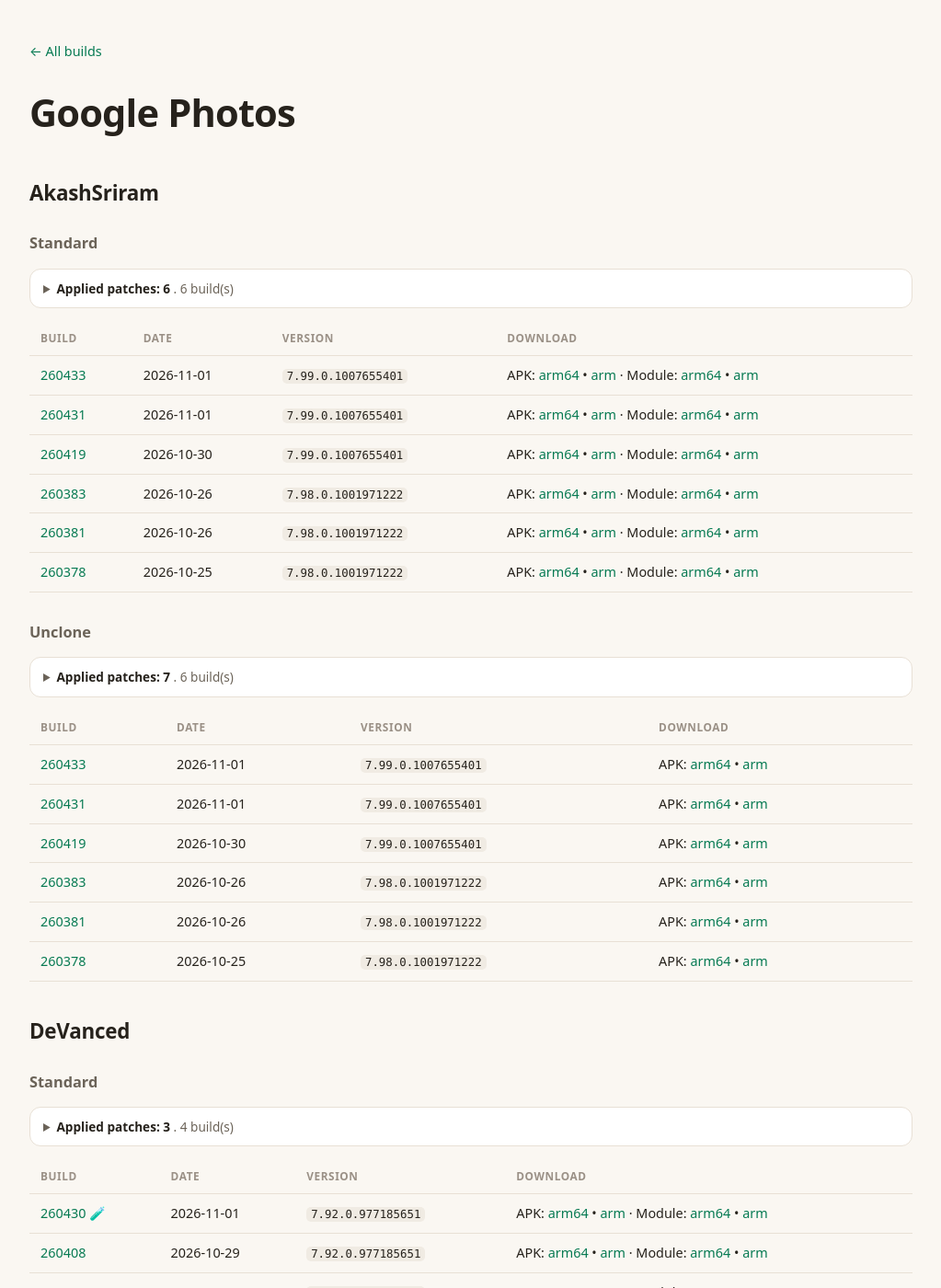
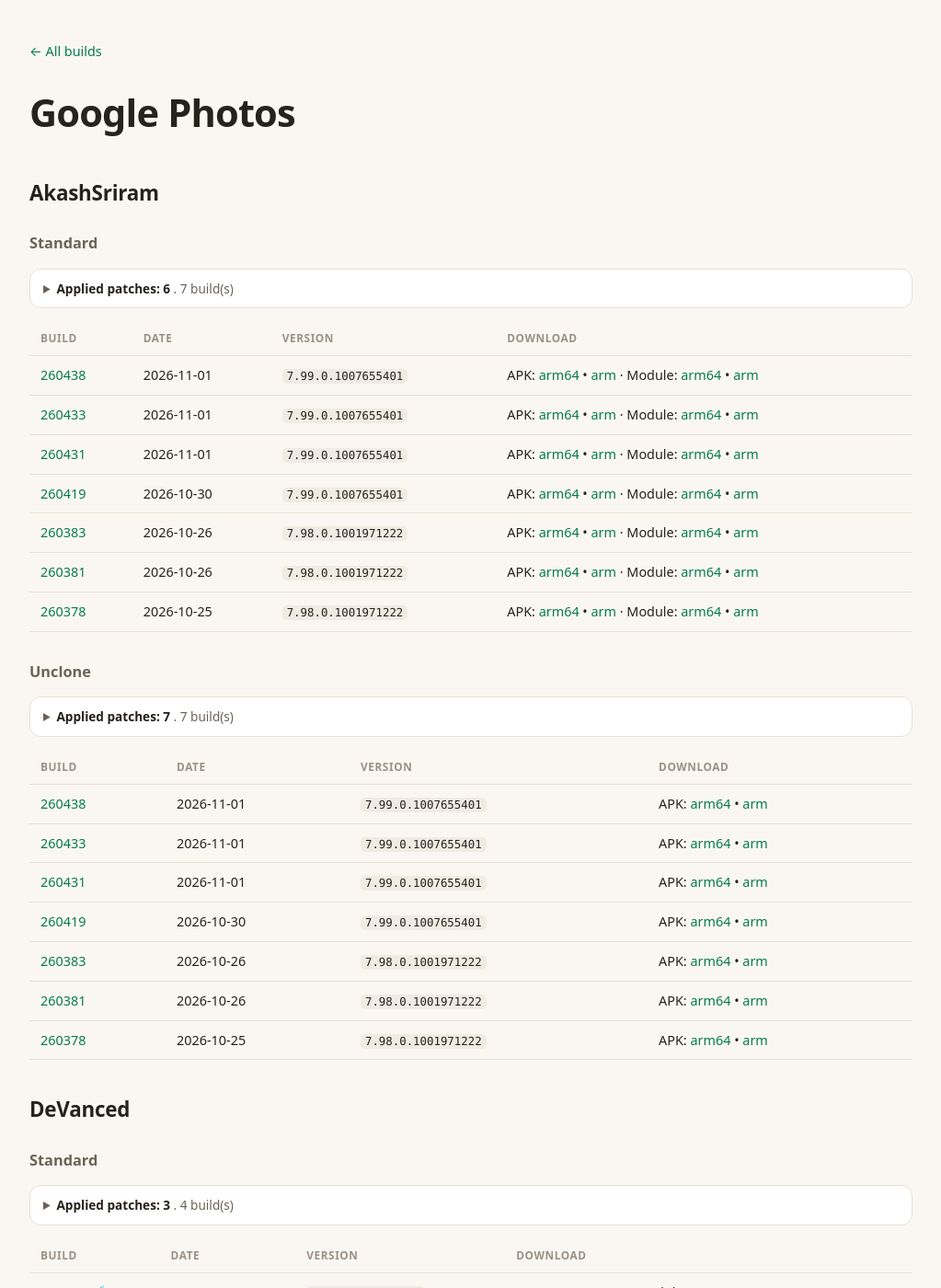
Before and after one commit to nullcpy/archive, a Jekyll site: the page built from apps/googlephotos/index.md, in a window 1280 px wide and 1400 px high. Shown: the whole window at 92% size, without its empty margins (128-1151 px from the left). Built offline with Jekyll 4.4.1, drawn with Linux system fonts in a browser that asks for light colours.

Commit message:
chore: rebuild the archive Pages surface [skip ci]

```diff
--- a/apps/googlephotos/index.md
+++ b/apps/googlephotos/index.md
@@ -8,7 +8,7 @@ title: Google Photos
 
 ### Standard
 
-<details><summary><b>Applied patches: 6</b> . 6 build(s)</summary>
+<details><summary><b>Applied patches: 6</b> . 7 build(s)</summary>
 <ul>
 <li>AMOLED dark theme</li>
 <li>DCIM &amp; backup control</li>
@@ -21,6 +21,7 @@ title: Google Photos
 
 | Build | Date | Version | Download |
 |---|---|---|---|
+| [260438](https://github.com/nullcpy/archive/releases/tag/260438) | 2026-11-01 | `7.99.0.1007655401` | APK: [arm64](https://github.com/nullcpy/archive/releases/download/260438/google-photos-akashsriram-v7.99.0.1007655401-arm64-v8a.apk) • [arm](https://github.com/nullcpy/archive/releases/download/260438/google-photos-akashsriram-v7.99.0.1007655401-arm-v7a.apk) · Module: [arm64](https://github.com/nullcpy/archive/releases/download/260438/google-photos-akashsriram-module-v7.99.0.1007655401-arm64-v8a.zip) • [arm](https://github.com/nullcpy/archive/releases/download/260438/google-photos-akashsriram-module-v7.99.0.1007655401-arm-v7a.zip) |
 | [260433](https://github.com/nullcpy/archive/releases/tag/260433) | 2026-11-01 | `7.99.0.1007655401` | APK: [arm64](https://github.com/nullcpy/archive/releases/download/260433/google-photos-akashsriram-v7.99.0.1007655401-arm64-v8a.apk) • [arm](https://github.com/nullcpy/archive/releases/download/260433/google-photos-akashsriram-v7.99.0.1007655401-arm-v7a.apk) · Module: [arm64](https://github.com/nullcpy/archive/releases/download/260433/google-photos-akashsriram-module-v7.99.0.1007655401-arm64-v8a.zip) • [arm](https://github.com/nullcpy/archive/releases/download/260433/google-photos-akashsriram-module-v7.99.0.1007655401-arm-v7a.zip) |
 | [260431](https://github.com/nullcpy/archive/releases/tag/260431) | 2026-11-01 | `7.99.0.1007655401` | APK: [arm64](https://github.com/nullcpy/archive/releases/download/260431/google-photos-akashsriram-v7.99.0.1007655401-arm64-v8a.apk) • [arm](https://github.com/nullcpy/archive/releases/download/260431/google-photos-akashsriram-v7.99.0.1007655401-arm-v7a.apk) · Module: [arm64](https://github.com/nullcpy/archive/releases/download/260431/google-photos-akashsriram-module-v7.99.0.1007655401-arm64-v8a.zip) • [arm](https://github.com/nullcpy/archive/releases/download/260431/google-photos-akashsriram-module-v7.99.0.1007655401-arm-v7a.zip) |
 | [260419](https://github.com/nullcpy/archive/releases/tag/260419) | 2026-10-30 | `7.99.0.1007655401` | APK: [arm64](https://github.com/nullcpy/archive/releases/download/260419/google-photos-akashsriram-v7.99.0.1007655401-arm64-v8a.apk) • [arm](https://github.com/nullcpy/archive/releases/download/260419/google-photos-akashsriram-v7.99.0.1007655401-arm-v7a.apk) · Module: [arm64](https://github.com/nullcpy/archive/releases/download/260419/google-photos-akashsriram-module-v7.99.0.1007655401-arm64-v8a.zip) • [arm](https://github.com/nullcpy/archive/releases/download/260419/google-photos-akashsriram-module-v7.99.0.1007655401-arm-v7a.zip) |
@@ -30,7 +31,7 @@ title: Google Photos
 
 ### Unclone
 
-<details><summary><b>Applied patches: 7</b> . 6 build(s)</summary>
+<details><summary><b>Applied patches: 7</b> . 7 build(s)</summary>
 <ul>
 <li>AMOLED dark theme</li>
 <li>DCIM &amp; backup control</li>
@@ -44,6 +45,7 @@ title: Google Photos
 
 | Build | Date | Version | Download |
 |---|---|---|---|
+| [260438](https://github.com/nullcpy/archive/releases/tag/260438) | 2026-11-01 | `7.99.0.1007655401` | APK: [arm64](https://github.com/nullcpy/archive/releases/download/260438/google-photos-akashsriram-unclone-v7.99.0.1007655401-arm64-v8a.apk) • [arm](https://github.com/nullcpy/archive/releases/download/260438/google-photos-akashsriram-unclone-v7.99.0.1007655401-arm-v7a.apk) |
 | [260433](https://github.com/nullcpy/archive/releases/tag/260433) | 2026-11-01 | `7.99.0.1007655401` | APK: [arm64](https://github.com/nullcpy/archive/releases/download/260433/google-photos-akashsriram-unclone-v7.99.0.1007655401-arm64-v8a.apk) • [arm](https://github.com/nullcpy/archive/releases/download/260433/google-photos-akashsriram-unclone-v7.99.0.1007655401-arm-v7a.apk) |
 | [260431](https://github.com/nullcpy/archive/releases/tag/260431) | 2026-11-01 | `7.99.0.1007655401` | APK: [arm64](https://github.com/nullcpy/archive/releases/download/260431/google-photos-akashsriram-unclone-v7.99.0.1007655401-arm64-v8a.apk) • [arm](https://github.com/nullcpy/archive/releases/download/260431/google-photos-akashsriram-unclone-v7.99.0.1007655401-arm-v7a.apk) |
 | [260419](https://github.com/nullcpy/archive/releases/tag/260419) | 2026-10-30 | `7.99.0.1007655401` | APK: [arm64](https://github.com/nullcpy/archive/releases/download/260419/google-photos-akashsriram-unclone-v7.99.0.1007655401-arm64-v8a.apk) • [arm](https://github.com/nullcpy/archive/releases/download/260419/google-photos-akashsriram-unclone-v7.99.0.1007655401-arm-v7a.apk) |
```
Also changed, not shown: index.md (+1 -1 lines).
